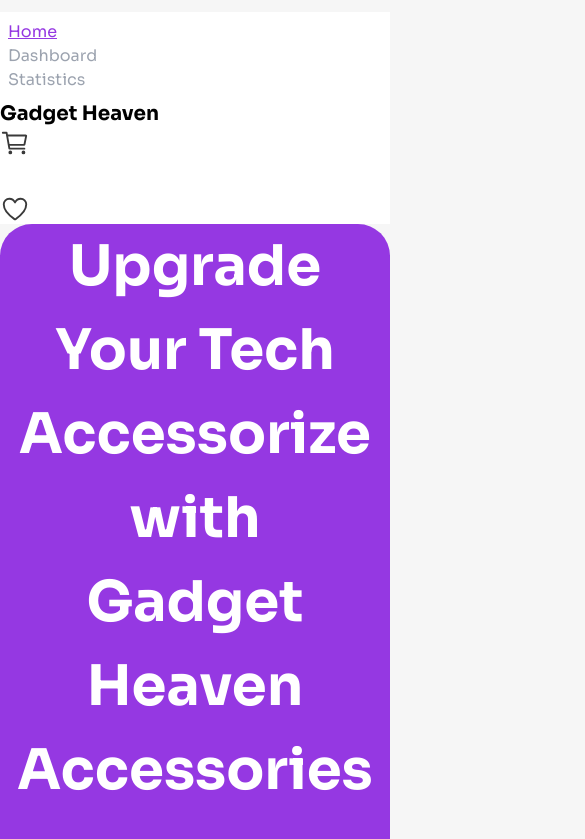
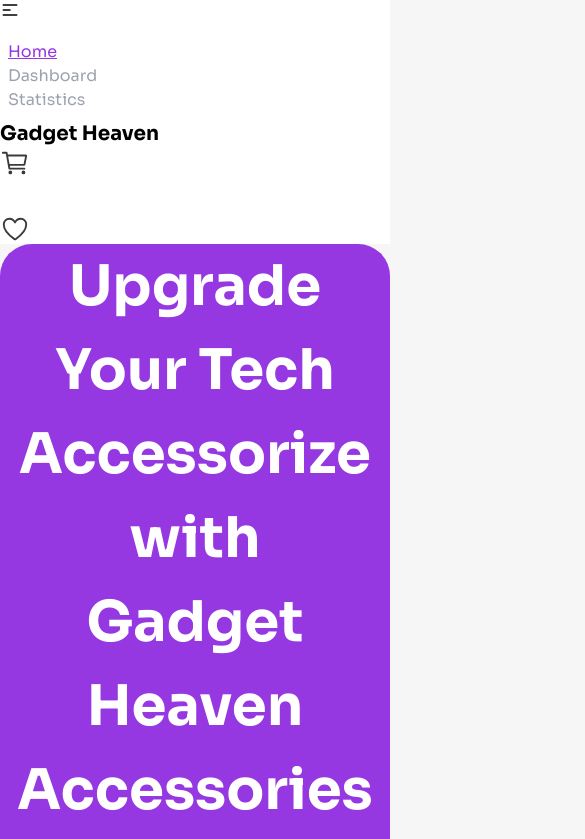
Before and after one commit to mohima-mimino11/gadget-heaven-react-router, a React (Vite) app: page / in a window 390 px wide. Shown: the top 839 px of the page, 585 px wide, since content can reach past the window. Built offline with nearby package versions, Linux system fonts and the light colour scheme.

Commit message:
navbar responsiveness and homepage products responsiveness handled

```diff
--- a/src/components/Navbar/Navbar.jsx
+++ b/src/components/Navbar/Navbar.jsx
@@ -13,14 +13,27 @@
     <div className="navbar bg-white">
         <div className="navbar-start">
           <div className="dropdown">
-
+            <div tabIndex={0} role="button" className="btn btn-ghost lg:hidden">
+              <svg
+                xmlns="http://www.w3.org/2000/svg"
+                className="h-5 w-5"
+                fill="none"
+                viewBox="0 0 24 24"
+                stroke="currentColor">
+                <path
+                  strokeLinecap="round"
+                  strokeLinejoin="round"
+                  strokeWidth="2"
+                  d="M4 6h16M4 12h8m-8 6h16" />
+              </svg>
+            </div>
             <ul
               tabIndex={0}
               className="menu menu-sm dropdown-content text-base text-gray-400  z-[1] mt-3 w-52 p-2 ">
               {links}
             </ul>
           </div>
-          <a className="text-xl font-bold">Gadget Heaven</a>
+          <a className="btn text-xl font-bold">Gadget Heaven</a>
         </div>
         <div className="navbar-center hidden lg:flex">
           <ul className="menu menu-horizontal px-1 text-base text-gray-400">
--- a/src/components/Products/Products.jsx
+++ b/src/components/Products/Products.jsx
@@ -50,7 +50,7 @@
           </div>
         </div>
         {/* Products cards shown */}
-        <div className="grid grid-cols-3 gap-6">
+        <div className="grid grid-cols-1 md:grid-cols-2 lg:grid-cols-3 gap-6">
               {
                 products.map((product, idx) => <Product key={idx} product={product}></Product>)
               }
```
